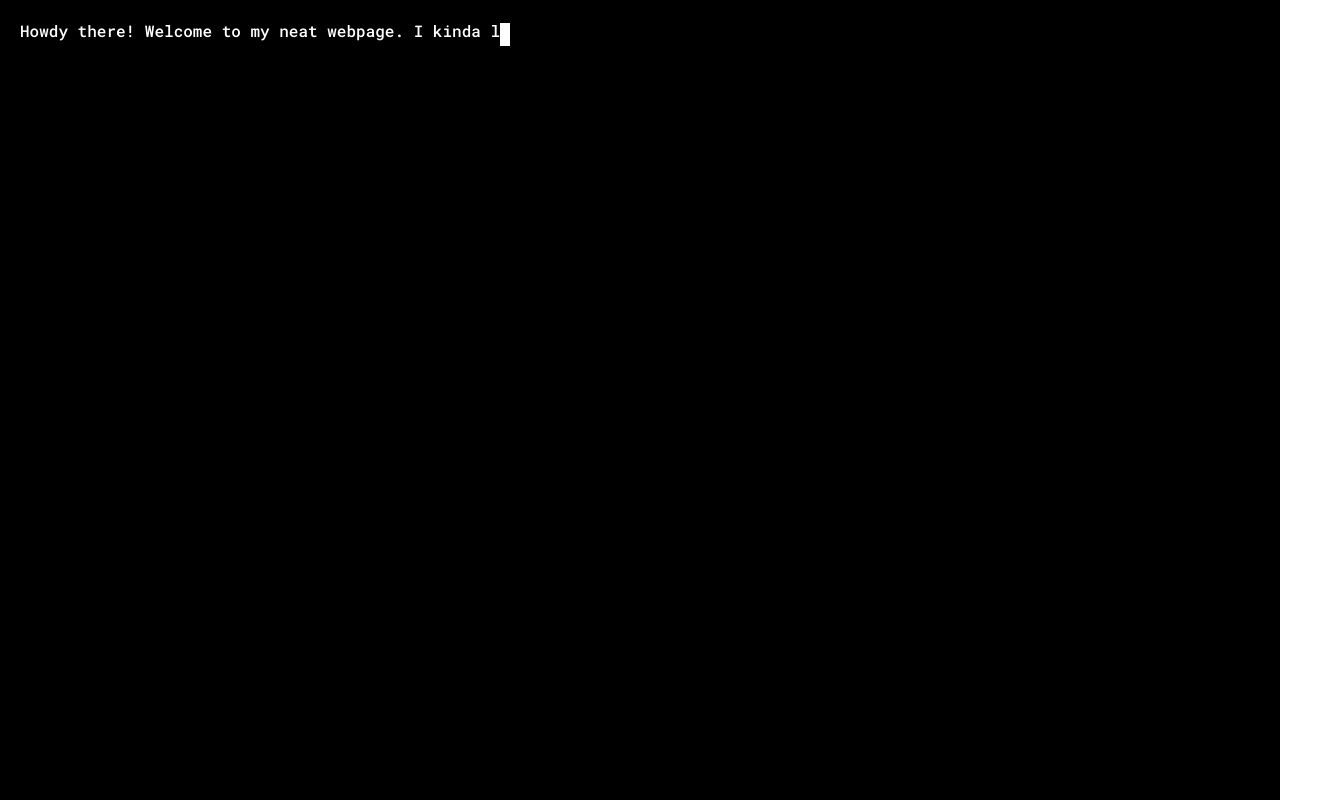
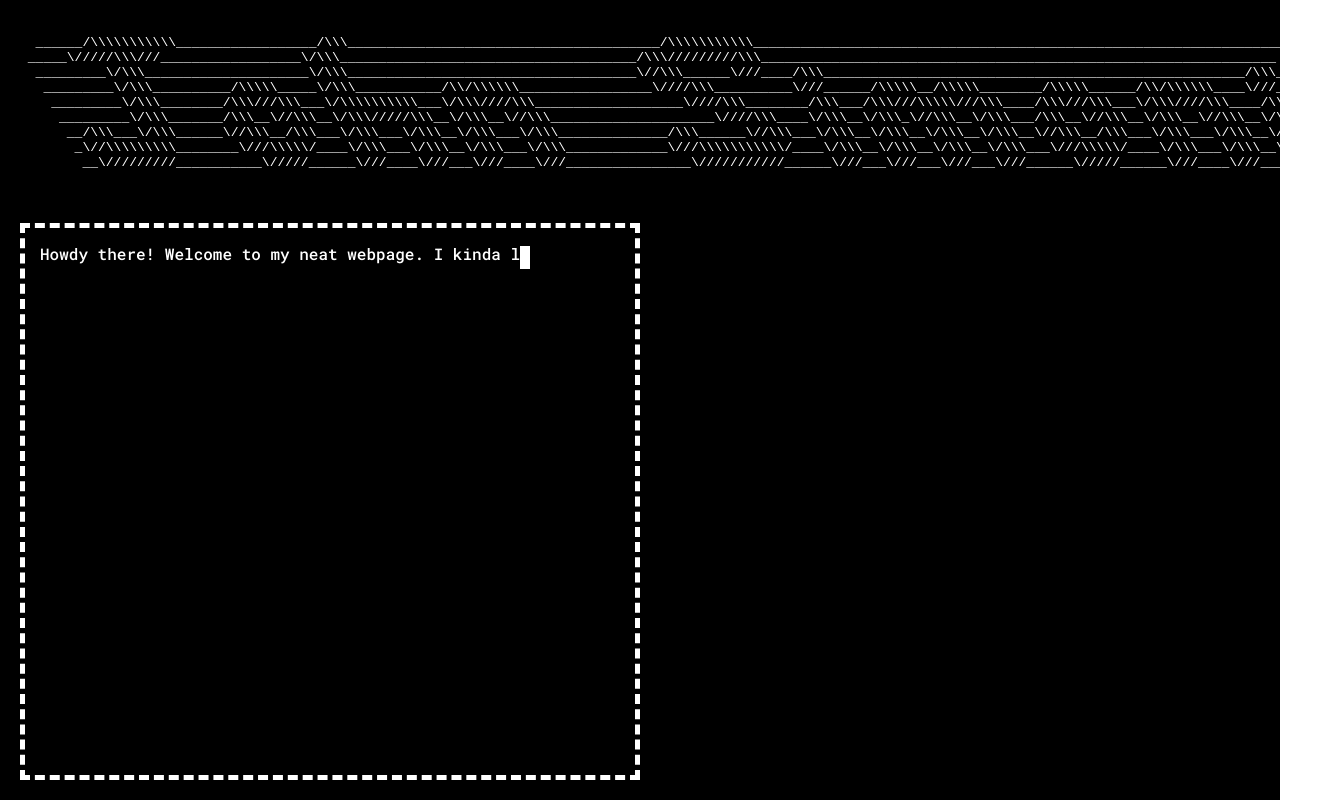
Before and after one commit to JSimoni42/jsimoni42.github.io, a Gatsby site: page / in a window 1280 px wide. Shown: the whole page, 1331 px wide, since content can reach past the window. Built offline with nearby package versions, Linux system fonts and the light colour scheme; Gatsby itself is replaced by a stand-in of ours.

Commit message:
Add header banner

```diff
--- a/src/components/CursorRow.tsx
+++ b/src/components/CursorRow.tsx
@@ -4,12 +4,14 @@
 interface Props extends HTMLAttributes<HTMLDivElement> {
   text: string;
   startTyping: boolean;
+  delay?: number;
 }
 
 export const CursorRow: FC<Props> = ({
   text,
   startTyping,
   className = '',
+  delay = 100,
 }) => {
   const [ typedText, setTypedText ] = useState("");
   const callback = useRef<() => void>();
@@ -31,28 +33,24 @@
         callback.current?.();
       }
 
-      const intervalId = setInterval(tick, 100);
-
+      const intervalId = setInterval(tick, delay);
       return () => clearInterval(intervalId);
     }
   }, [ startTyping ]);
 
   return (
-    <Row className={ className }>
+    <div className={ className }>
       <TextContainer>
         { typedText }
       </TextContainer>
       <Cursor />
-    </Row>
+    </div>
   );
 };
 
 const TextContainer = styled.span`
-  color: white;
   font-family: 'Roboto Mono', monospace;
-`;
 
-const Row = styled.div`
   &::selection {
     background-color: white;
     color: black;
--- a/src/constants/siteConstants.ts
+++ b/src/constants/siteConstants.ts
@@ -7,5 +7,17 @@
 
 export const Index = {
   intro: `Howdy there! Welcome to my neat webpage. I kinda like it so far, but I think it could use some more time and
-    affection. I've got a rough set of plans and am letting my gut guide the direction.`.replace(/\s{2,}/, " ")
+    affection. I've got a rough set of plans and am letting my gut guide the direction.`.replace(/\\\\s{2,}/, " "),
+
+  headerName: `
+  ______/\\\\\\\\\\\\\\\\\\\\\\__________________/\\\\\\________________________________________/\\\\\\\\\\\\\\\\\\\\\\____________________________________________________________________
+ _____\\/////\\\\\\///__________________\\/\\\\\\______________________________________/\\\\\\/////////\\\\\\__________________________________________________________________
+  _________\\/\\\\\\_____________________\\/\\\\\\_____________________________________\\//\\\\\\______\\///____/\\\\\\______________________________________________________/\\\\\\_
+   _________\\/\\\\\\__________/\\\\\\\\\\_____\\/\\\\\\___________/\\\\/\\\\\\\\\\\\_________________\\////\\\\\\__________\\///______/\\\\\\\\\\__/\\\\\\\\\\________/\\\\\\\\\\______/\\\\/\\\\\\\\\\\\____\\///__
+    _________\\/\\\\\\________/\\\\\\///\\\\\\___\\/\\\\\\\\\\\\\\\\\\\\___\\/\\\\\\////\\\\\\___________________\\////\\\\\\________/\\\\\\___/\\\\\\///\\\\\\\\\\///\\\\\\____/\\\\\\///\\\\\\___\\/\\\\\\////\\\\\\____/\\\\\\_
+     _________\\/\\\\\\_______/\\\\\\__\\//\\\\\\__\\/\\\\\\/////\\\\\\__\\/\\\\\\__\\//\\\\\\_____________________\\////\\\\\\____\\/\\\\\\__\\/\\\\\\_\\//\\\\\\__\\/\\\\\\___/\\\\\\__\\//\\\\\\__\\/\\\\\\__\\//\\\\\\__\\/\\\\\\_
+      __/\\\\\\___\\/\\\\\\______\\//\\\\\\__/\\\\\\___\\/\\\\\\___\\/\\\\\\__\\/\\\\\\___\\/\\\\\\______________/\\\\\\______\\//\\\\\\___\\/\\\\\\__\\/\\\\\\__\\/\\\\\\__\\/\\\\\\__\\//\\\\\\__/\\\\\\___\\/\\\\\\___\\/\\\\\\__\\/\\\\\\_
+       _\\//\\\\\\\\\\\\\\\\\\________\\///\\\\\\\\\\/____\\/\\\\\\___\\/\\\\\\__\\/\\\\\\___\\/\\\\\\_____________\\///\\\\\\\\\\\\\\\\\\\\\\/____\\/\\\\\\__\\/\\\\\\__\\/\\\\\\__\\/\\\\\\___\\///\\\\\\\\\\/____\\/\\\\\\___\\/\\\\\\__\\/\\\\\\_
+        __\\/////////___________\\/////______\\///____\\///___\\///____\\///________________\\///////////______\\///___\\///___\\///___\\///______\\/////______\\///____\\///___\\///__
+  `,
 };
--- a/src/pages/index.tsx
+++ b/src/pages/index.tsx
@@ -10,14 +10,50 @@
   return (
     <PageWrapper>
       <TerminalScreenFrame>
-        <CursorRow text={ Index.intro } startTyping={ true } />
+        <HeaderContainer>
+          <Header>
+            { Index.headerName }
+          </Header>
+        </HeaderContainer>
+        <ContentContainer>
+          <IntroContainer>
+            <CursorRow text={ Index.intro } startTyping={ true } />
+          </IntroContainer>
+        </ContentContainer>
       </TerminalScreenFrame>
     </PageWrapper>
   )
 };
 
+const HeaderContainer = styled.div`
+  height: 250px;
+  margin-bottom: 20px;
+`;
+
+const Header = styled.pre`
+  color: white;
+  margin: 0;
+`;
+
 const TerminalScreenFrame = styled(PageFrame)`
   background-color: black;
+  color: white;
+  display: flex;
+  flex-direction: column;
+`;
+
+const ContentContainer = styled.div`
+  display: flex;
+  flex-direction: row;
+  height: 100%;
+  flex-grow: 1;
+`;
+
+const IntroContainer = styled.div`
+  border: 5px dashed white;
+  padding: 15px;
+  width: 50%;
+  box-sizing: border-box;
 `;
 
 export default IndexPage
```
